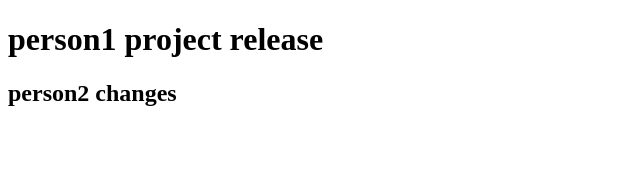
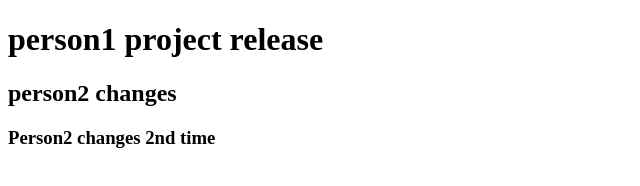
Before and after one commit to ShirishaRachakonda/merge_conflict, a plain HTML site: page index.html in a window 1280 px wide. Shown: the whole page, without its empty margins (0-640 px from the left). Drawn offline with Linux system fonts and the light colour scheme.

Commit message:
Person2 2nd changes

```diff
--- a/index.html
+++ b/index.html
@@ -8,5 +8,6 @@
 <body>
     <h1>person1 project release</h1>
     <h2>person2 changes</h2>
+    <h3>Person2 changes 2nd time</h3>
 </body>
 </html>
```
